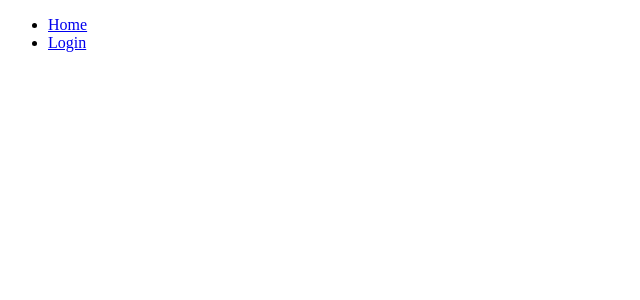
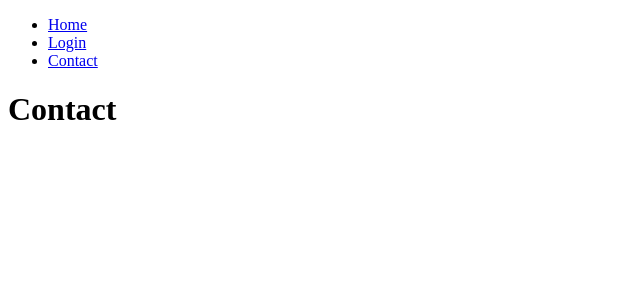
Before and after one commit to Camillaatek/Hackaton, a React (Create React App) app: page /contact in a window 1280 px wide. Before the commit this address had no page. Shown: the top 300 px of the page, without its empty margins (0-640 px from the left). Built offline with nearby package versions, Linux system fonts and the light colour scheme.

Commit message:
feat: added contact page

```diff
--- a/package.json
+++ b/package.json
@@ -5,6 +5,7 @@
   "dependencies": {
     "@emotion/react": "^11.8.1",
     "@emotion/styled": "^11.8.1",
+    "@hookform/resolvers": "^2.8.8",
     "@mui/icons-material": "^5.5.0",
     "@mui/material": "^5.5.0",
     "@testing-library/jest-dom": "^5.14.1",
@@ -12,9 +13,11 @@
     "@testing-library/user-event": "^13.2.1",
     "react": "^17.0.2",
     "react-dom": "^17.0.2",
+    "react-hook-form": "^7.27.1",
     "react-router-dom": "^6.2.2",
     "react-scripts": "5.0.0",
-    "web-vitals": "^2.1.0"
+    "web-vitals": "^2.1.0",
+    "yup": "^0.32.11"
   },
   "scripts": {
     "start": "react-scripts start",
--- a/src/App.js
+++ b/src/App.js
@@ -1,5 +1,6 @@
 import { BrowserRouter as Router, Routes, Route } from "react-router-dom";
 import NavBar from "./components/nav/NavBar";
+import Contact from "./pages/contact/Contact";
 import Home from './pages/home/Home'
 import Login from './pages/login/Login'
 
@@ -11,6 +12,7 @@ function App() {
       <Routes>
         <Route index element={<Home />}/>
         <Route path="/login" element={<Login />} />
+        <Route path="/contact" element={<Contact />} />
       </Routes>
     </Router>
     </>
--- a/src/components/nav/NavBar.jsx
+++ b/src/components/nav/NavBar.jsx
@@ -9,6 +9,9 @@ const NavBar = () => {
             <li>
                 <Link to={'/login'}>Login</Link>
             </li>
+            <li>
+                <Link to={'/contact'}>Contact</Link>
+            </li>
         </ul>
     )
 }
--- /dev/null
+++ b/src/pages/contact/Contact.jsx
@@ -0,0 +1,9 @@
+import React from 'react'
+
+const Contact = () => {
+    return (
+        <h1>Contact</h1>
+    )
+}
+
+export default Contact
```
Also changed, not shown: 1 other file (tests, documents, lock files or other folders).
